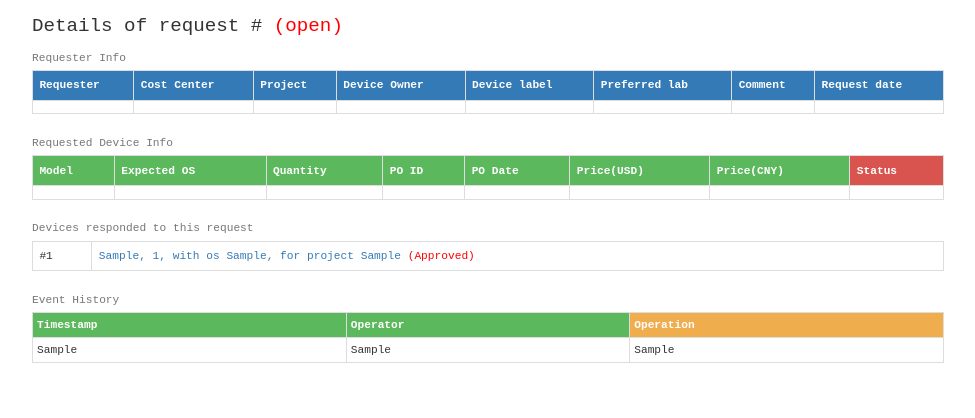
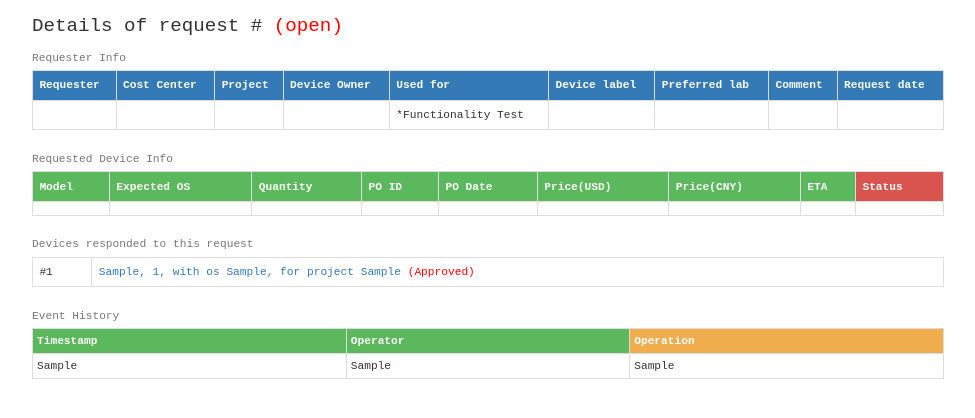
Before and after one commit to billunique/motric, a Django app: template motric/templates/motric_details_request.html in a window 1280 px wide. Shown: the top 418 px of the page, without its empty margins (152-1127 px from the left). Run offline with Django 3.2, Linux system fonts and the light colour scheme; tables that the repository leaves empty hold one stand-in row (values such as "Sample post"); the template is opened without the code that fills it: values that come from a table or form of the project are taken from there, most other values are stand-ins (such as "Sample title", 1, 10 or a date in 2020); data that the repository does not hold is empty; some libraries are stand-ins or nearby versions.

Commit message:
Display the info of 'used for and 'estimated completion day' on the request details page.

```diff
--- a/motric/models.py
+++ b/motric/models.py
@@ -146,3 +146,6 @@ class Usage(models.Model):
 	)
 	used_for = models.CharField(max_length=3, choices=USAGE)
 	others_detail = models.CharField(max_length=200, blank=True, null=True)
+
+	def __unicode__(self):
+		return u'%s; %s' % (self.request, self.used_for)
--- a/motric/templates/motric_details_request.html
+++ b/motric/templates/motric_details_request.html
@@ -12,6 +12,7 @@
 	  	  <th>Cost Center</th>
 	  	  <th>Project</th>
 	  	  <th>Device Owner</th>
+	  	  <th>Used for</th>
 	  	  <th>Device label</th>
 	  	  <th>Preferred lab</th>
 	  	  <th>Comment</th>
@@ -23,6 +24,11 @@
 	  	  <td>{{ requester.cost_center }}</td>
 	  	  <td>{{ requester.project }}</td>
 	  	  <td>{{ requester.device_owner }}</td>
+	  	  <td>
+	  	  	{% for u in usage %}
+	  	  	*{{ u.get_used_for_display }}<br/>
+	  	  	{% endfor %}
+	  	  </td>
 	  	  <td>{{ requester.device_label }}</td>
 	  	  <td>{{ requester.pref_location |default:"" }}</td>
 	  	  {% endwith %}
@@ -41,6 +47,7 @@
 	  	  <th>PO Date</th>
 	  	  <th>Price(USD)</th>
 	  	  <th>Price(CNY)</th>
+	  	  <th>ETA</th>
 	  	  <th class="btn-danger">Status</th>
 		</tr>
 		<tr>
@@ -51,6 +58,7 @@
 	  	  <td>{{ request.po_date |default:"" }}</td>
 	  	  <td>{{ request.price_usd |default:"" }}</td>
 	  	  <td>{{ request.price_cny |default:"" }}</td>
+	  	  <td>{{ request.eta_date |date:"SHORT_DATE_FORMAT" }}</td>
 	  	  <td>{{ request.get_status_display }}
 	  	</tr>
 	</table>
--- a/motric/templates/motric_nav.html
+++ b/motric/templates/motric_nav.html
@@ -20,7 +20,7 @@
 	  <div style="margin:10 0 0 30;display:inline-block" id="signed_name"></div>
 	  <div style="margin:15 30 0 0;display:inline-block; font-size:12px; visibility:hidden" id="signout"><a href="#" onclick="SignOut()">(Sign out)</a></div>
 	  <li style="margin-top:120px;"><img src="{% static 'img/motric-logo_m.png' alt='motric-logo' %}"></li>
-	  <li style="margin:0 0 10 10;">Powerd by <span style="color:red">Mobile Harness Team</span> ©2016-2017 <span style="font-size:10px">(v2.04)</span></li>
+	  <li style="margin:0 0 10 10;">Powerd by <span style="color:red">Mobile Harness Team</span> ©2016-2017 <span style="font-size:10px">(v2.05)</span></li>
 	</ul>
 	<iframe class="xframe" src="/home" name="main" ></iframe>
 {% endblock %}
--- a/motric/utils.py
+++ b/motric/utils.py
@@ -395,9 +395,10 @@ def details(request):
         # return render(request, 'motric_details_device.html', {'device':ld, 'did':did, 'request_list':request_list, 'event_list':event_list, 'replacement_list':replacement_list})
     if tp == 'r': # query request
         rd = RequestedDevice.objects.get(pk=pk)
+        ug = Usage.objects.filter(request=rd)
         event_list = Event.objects.filter(request=rd)
         device_list = rd.labdevice_set.all().distinct()
-        return render(request, 'motric_details_request.html', {'request':rd, 'device_list':device_list, 'event_list':event_list})
+        return render(request, 'motric_details_request.html', {'request':rd, 'usage':ug, 'device_list':device_list, 'event_list':event_list})
 
 
 def device_replacement(request):
```
